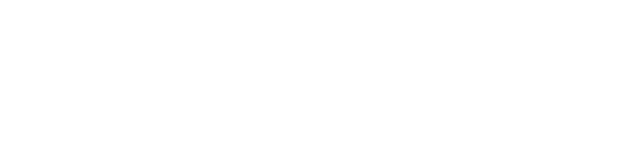
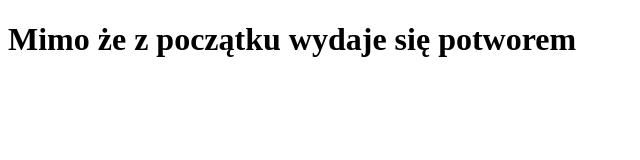
Before and after one commit to RadekMolenda/kontrola-wersji-przykladk, a plain HTML site: page index.html in a window 1280 px wide. Shown: the whole page, without its empty margins (0-640 px from the left). Drawn offline with Linux system fonts and the light colour scheme.

Commit message:
Dodany nagłówek i header aby zaprezentowac mozliwosci git

```diff
--- a/index.html
+++ b/index.html
@@ -1,3 +1,9 @@
 <!doctype html>
 <html>
+  <head>
+    <title>Hej Git jest świetny</title>
+  </head>
+  <body>
+    <h1>Mimo że z początku wydaje się potworem</h1>
+  </body>
 </html>
```
Also changed, not shown: hello.html (added).
